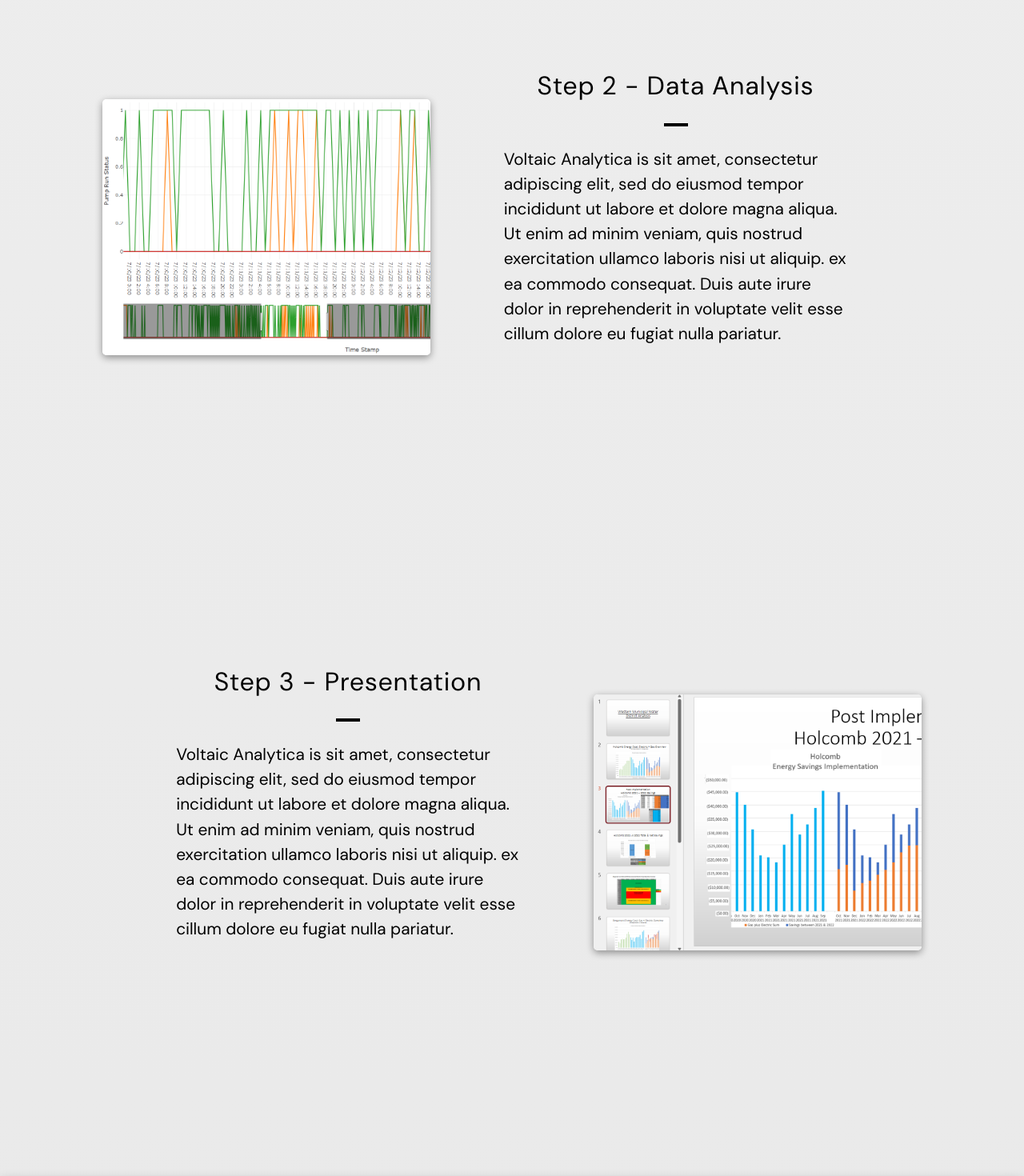
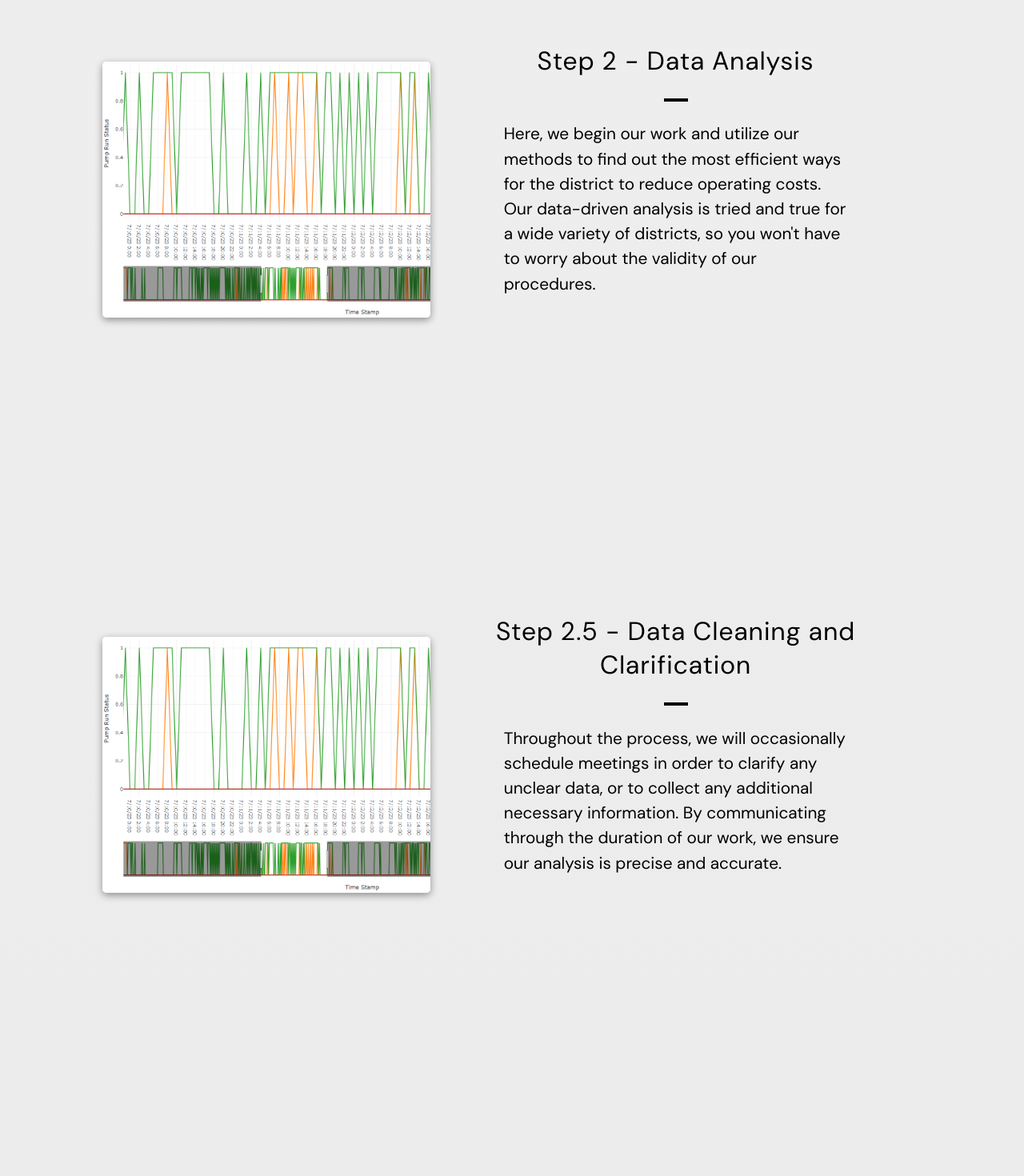
Before and after one commit to wangaj4/voltaic, a React (Create React App) app: page /services in a window 1280 px wide. Shown: the part 2220-3690 px from the top of the page at 80% size. Built offline with nearby package versions, Linux system fonts and the light colour scheme.

Commit message:
replacing dummy text except homepage "some of our work" and about page bios

```diff
--- a/package.json
+++ b/package.json
@@ -7,6 +7,7 @@
     "@testing-library/react": "^13.4.0",
     "@testing-library/user-event": "^13.5.0",
     "aos": "^2.3.4",
+    "aws-sdk": "^2.1590.0",
     "http-server": "^14.1.1",
     "react": "^18.2.0",
     "react-bootstrap": "^2.10.1",
--- a/src/About.js
+++ b/src/About.js
@@ -11,9 +11,9 @@ import profile3 from './img/temppro.png';
 
 import aboutImage from "./img/collegeofengineering.jpg";
 
-const events = ["Data Collection", "Your water data", "Voltaic Analytica is sit amet, consectetur adipiscing elit, sed do eiusmod tempor incididunt ut labore et dolore magna aliqua. Ut enim ad minim veniam, quis nostrud exercitation ullamco laboris nisi ut aliquip. ex ea commodo consequat. Duis aute irure dolor in reprehenderit in voluptate velit esse cillum dolore eu fugiat nulla pariatur.",
-    "Analysis","Detecting inefficiencies","Voltaic Analytica is sit amet, consectetur adipiscing elit, sed do eiusmod tempor incididunt ut labore et dolore magna aliqua. Ut enim ad minim veniam, quis nostrud exercitation ullamco laboris nisi ut aliquip. ex ea commodo consequat. Duis aute irure dolor in reprehenderit in voluptate velit esse cillum dolore eu fugiat nulla pariatur.",
-    "Presentation","Fixing the problem","Voltaic Analytica is sit amet, consectetur adipiscing elit, sed do eiusmod tempor incididunt ut labore et dolore magna aliqua. Ut enim ad minim veniam, quis nostrud exercitation ullamco laboris nisi ut aliquip. ex ea commodo consequat. Duis aute irure dolor in reprehenderit in voluptate velit esse cillum dolore eu fugiat nulla pariatur."]
+const events = ["Data Collection", "Your water data", "Our team will reach out to request all the necessary bills, data, and other documents for our analysis. Throughout the process timeline, we will maintain clear communication to ensure we have what we need to properly serve the district and reduce costs.",
+    "Analysis","Detecting inefficiencies","Here, we begin our work and utilize our methods to find out the most efficient ways for the district to reduce operating costs. Our data-driven analysis is tried and true for numerous districts(check our portfolio!), so you won't have to worry about the validity of our procedures.",
+    "Presentation","Fixing the problem","When our analysis is completed, the main recommendations will be given via presentation through a scheduled meeting. A complete comprehensive list of our actionable insights and instructions will be provided as well. Proper communication with the district is our top priority throughout this stage."]
 
 const names = ["Saqif Ushyair", "Jeffrey Yan", "Andrew Wang"]
 const descriptions = ["Saqif Our company originates from a team working directly under the University of California Riverside, personally led by Dr Sadrul Ula, Principal Investigator of Microgrids and Energy Infrastructure at the University's College of Engineering.",
--- a/src/Home.js
+++ b/src/Home.js
@@ -16,11 +16,11 @@ import Email from './Email';
 
 
 
-let clients = ["Western Municipal", "LADWP", "Metropolitan Water"]
+let clients = ["Western Municipal", "Glendale Water and Power", "Cucamonga Valley Water"]
 
-let clientDescriptions = ["Voltaic Analytica is sit amet, consectetur adipiscing elit, sed do eiusmod tempor incididunt ut labore et dolore magna aliqua. Ut enim ad minim veniam, quis nostrud exercitation ullamco laboris nisi ut aliquip. ex ea commodo consequat. Duis aute irure dolor in reprehenderit in voluptate velit esse cillum dolore eu fugiat nulla pariatur.",
-                            "Voltaic Analytica is sit amet, consectetur adipiscing elit, sed do eiusmod tempor incididunt ut labore et dolore magna aliqua. Ut enim ad minim veniam, quis nostrud exercitation ullamco laboris nisi ut aliquip. ex ea commodo consequat. Duis aute irure dolor in reprehenderit in voluptate velit esse cillum dolore eu fugiat nulla pariatur.",
-                            "Voltaic Analytica is sit amet, consectetur adipiscing elit, sed do eiusmod tempor incididunt ut labore et dolore magna aliqua. Ut enim ad minim veniam, quis nostrud exercitation ullamco laboris nisi ut aliquip. ex ea commodo consequat. Duis aute irure dolor in reprehenderit in voluptate velit esse cillum dolore eu fugiat nulla pariatur."]
+let clientDescriptions = ["Western Municipal Water District consists of several individual sites, each addressed separately by our analytics methods. Oleander, Bergamot, and Holcomb are some locations/sites that began saving 19 to 32% on their pump costs after our recommendations were implemented by the district. WMWD is one of our most recent partners.",
+                            "Glendale Water and Power is a water utility company we've served in the past, saving them up to 40% in their individual water districts. dolore magna aliqua. Ut enim ad minim veniam, quis nostrud exercitation ullamco laboris nisi ut aliquip. ex ea commodo consequat. Duis aute irure dolor in reprehenderit in voluptate velit esse cillum dolore eu fugiat nulla pariatur.",
+                            "Cucamonga Valley Water District is sit amet, consectetur adipiscing elit, sed do eiusmod tempor incididunt ut labore et dolore magna aliqua. Ut enim ad minim veniam, quis nostrud exercitation ullamco laboris nisi ut aliquip. ex ea commodo consequat. Duis aute irure dolor in reprehenderit in voluptate velit esse cillum dolore eu fugiat nulla pariatur."]
 
 let clientImages = [clientImage1,clientImage2,clientImage3]
 
@@ -117,15 +117,12 @@ function Home(props) {
                 </div>
                 <div className={"separateBar"}/>
                 <div className={"centerText"} id = "mainDescription" data-aos="fade-up" data-aos-duration="800">
-                    Voltaic Analytica is sit amet, consectetur adipiscing elit, sed do eiusmod tempor
-                    incididunt ut labore et dolore magna aliqua. Ut enim ad minim veniam, quis nostrud
-                    exercitation ullamco laboris nisi ut aliquip. ex ea commodo consequat. Duis aute irure dolor in
-                    reprehenderit in voluptate velit esse cillum dolore eu fugiat nulla pariatur.
+                    Voltaic Analytica is a data analytics company dedicated to partnering with and serving the water districts of America.
+                    After collecting various data files including monthly bills and interval data of water district pumps, we can utilize data-driven analysis to
+                    calculate potential savings and recommendations for water departments we work with.
                     <br/><br/>
-                    Voltaic Analytica is sit amet, consectetur adipiscing elit, sed do eiusmod tempor
-                    incididunt ut labore et dolore magna aliqua. Ut enim ad minim veniam, quis nostrud
-                    exercitation ullamco laboris nisi ut aliquip. ex ea commodo consequat. Duis aute irure dolor in
-                    reprehenderit in voluptate velit esse cillum dolore eu fugiat nulla pariatur.
+                    We will remain in contact for the entirety of the process timeline, clarifying and updating as we develop actionable insights
+                    for your district's savings. Multiple presentations will periodically be given to ensure peak efficiency and cost reductions.
                 </div>
                 <Nav.Link as = {Link} to = "/services" className = "navbarItem">
                     <div className={"button"}>
@@ -198,10 +195,9 @@ function Home(props) {
                     <div className={"centerHeader"}>Experience</div>
                     <div className={"separateBar"}/>
                     <div className={"leftText"} id = "team1" data-aos = "fade-left" data-aos-duration="600">
-                        Voltaic Analytica is sit amet, consectetur adipiscing elit, sed do eiusmod tempor
-                        incididunt ut labore et dolore magna aliqua. Ut enim ad minim veniam, quis nostrud
-                        exercitation ullamco laboris nisi ut aliquip. ex ea commodo consequat. Duis aute irure dolor in
-                        reprehenderit in voluptate velit esse cillum dolore eu fugiat nulla pariatur.
+                        Under our previous experience from years operating as a UC Riverside research group, we have honed our analytics methods
+                        to ensure substantial savings in individual water districts. Our team has already worked with and served numerous water
+                        departments in the Southern California area.
                         <br/>
 
                     </div>
@@ -227,10 +223,9 @@ function Home(props) {
                     <div className={"centerHeader"}>Talent</div>
                     <div className={"separateBar"}/>
                     <div className={"leftText"} id = "team2" data-aos = "fade-right" data-aos-duration="600">
-                        Voltaic Analytica is sit amet, consectetur adipiscing elit, sed do eiusmod tempor
-                        incididunt ut labore et dolore magna aliqua. Ut enim ad minim veniam, quis nostrud
-                        exercitation ullamco laboris nisi ut aliquip. ex ea commodo consequat. Duis aute irure dolor in
-                        reprehenderit in voluptate velit esse cillum dolore eu fugiat nulla pariatur.
+                        Aside from our UC Riverside research and work experience, our team includes a diverse array of computer science, economics, and
+                        statistics specialists from across the country. Our data analytics and programming skills are not limited
+                        to our Riverside water analytics, ensuring we stay flexible and open to new approaches.
                         <br/>
 
 
--- a/src/Portfolio.js
+++ b/src/Portfolio.js
@@ -28,7 +28,7 @@ function Portfolio(){
                 <div className={"centerText"}>
                     Our team at Voltaic Analytica is dedicated to providing reliable analysis guaranteed to cut down unnecessary costs.
                     <br/><br/>
-                    Below are examples of past water districts we've served and saved money for, ranging from 15% to 47% reductions.
+                    Below are examples of past water districts we've served and saved money for, ranging from 15% to 47% cost reductions.
                 </div>
                 <div className='spacer2'/>
             </div>
--- a/src/Services.js
+++ b/src/Services.js
@@ -47,10 +47,8 @@ function Services(){
                     <div className={"centerHeader"}>Step 1 - Data Collection</div>
                     <div className={"separateBar"}/>
                     <div className={"leftText"} id = "team1">
-                        Voltaic Analytica is sit amet, consectetur adipiscing elit, sed do eiusmod tempor
-                        incididunt ut labore et dolore magna aliqua. Ut enim ad minim veniam, quis nostrud
-                        exercitation ullamco laboris nisi ut aliquip. ex ea commodo consequat. Duis aute irure dolor in
-                        reprehenderit in voluptate velit esse cillum dolore eu fugiat nulla pariatur
+                        Initially, our team will reach out to request the needed bills, data, and documents for our analysis. Throughout the process timeline,
+                        we will maintain clear communication to ensure we have what we need to properly serve the district and reduce costs.
                         <br/>
 
                         <div className={"spacer"}></div>
@@ -70,10 +68,27 @@ function Services(){
                     <div className={"centerHeader"}>Step 2 - Data Analysis</div>
                     <div className={"separateBar"}/>
                     <div className={"leftText"} id = "team1">
-                        Voltaic Analytica is sit amet, consectetur adipiscing elit, sed do eiusmod tempor
-                        incididunt ut labore et dolore magna aliqua. Ut enim ad minim veniam, quis nostrud
-                        exercitation ullamco laboris nisi ut aliquip. ex ea commodo consequat. Duis aute irure dolor in
-                        reprehenderit in voluptate velit esse cillum dolore eu fugiat nulla pariatur.
+                        Here, we begin our work and utilize our methods to find out the most efficient ways for the district to reduce operating costs.
+                        Our data-driven analysis is tried and true for a wide variety of districts, so you won't have to worry about the
+                        validity of our procedures.
+                        <br/>
+
+                        <div className={"spacer"}></div>
+                    </div>
+                </div>
+            </div>
+
+            <div className={"spacer2"}/>
+            <div className={"clearBanner reverse"} data-aos = "fade-left">
+                <div className={"forty"}>
+                    <div className={"stepImage2"}/>
+                </div>
+                <div className={"sixty"}>
+                    <div className={"centerHeader"}>Step 2.5 - Data Cleaning and Clarification</div>
+                    <div className={"separateBar"}/>
+                    <div className={"leftText"} id = "team1">
+                        Throughout the process, we will occasionally schedule meetings in order to clarify any unclear data, or to collect any additional
+                        necessary information. By communicating through the duration of our work, we ensure our analysis is precise and accurate.
                         <br/>
 
                         <div className={"spacer"}></div>
@@ -87,10 +102,29 @@ function Services(){
                     <div className={"centerHeader"}>Step 3 - Presentation</div>
                     <div className={"separateBar"}/>
                     <div className={"leftText"} id = "team1">
-                        Voltaic Analytica is sit amet, consectetur adipiscing elit, sed do eiusmod tempor
-                        incididunt ut labore et dolore magna aliqua. Ut enim ad minim veniam, quis nostrud
-                        exercitation ullamco laboris nisi ut aliquip. ex ea commodo consequat. Duis aute irure dolor in
-                        reprehenderit in voluptate velit esse cillum dolore eu fugiat nulla pariatur.
+                        When our analysis is completed, the main recommendations will be given via presentation through a scheduled meeting. A complete
+                        comprehensive list of our actionable insights and instructions will be provided as well. Proper communication with the
+                        district is our top priority in this stage.
+                        <br/>
+
+                        <div className={"spacer"}></div>
+                    </div>
+                </div>
+                <div className={"forty"}>
+                    <div className={"stepImage3"}/>
+
+                </div>
+            </div>
+
+            <div className={"spacer2"}/>
+            <div className={"clearBanner"} data-aos = "fade-right">
+                <div className={"sixty"}>
+                    <div className={"centerHeader"}>Step 4 - Repeat/Maintenance</div>
+                    <div className={"separateBar"}/>
+                    <div className={"leftText"} id = "team1">
+                        After our initial recommendations presentation and documents are received by the district, our team will continue to keep in contact,
+                        ensuring the proper steps are taken with periodic checkups. Subsequent data from the district will be analyzed, comparing with
+                        our savings projections to make sure the district is following the correct actionable steps.
                         <br/>
 
                         <div className={"spacer"}></div>
```
Also changed, not shown: src/Contact.js (+0 -25 lines), src/Email.js (+29 -26 lines), src/Home.css (+2 -5 lines), src/main.css (+10 -3 lines), 1 other file (tests, documents, lock files or other folders).
